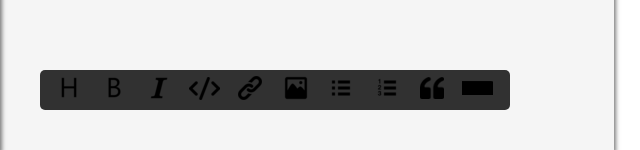
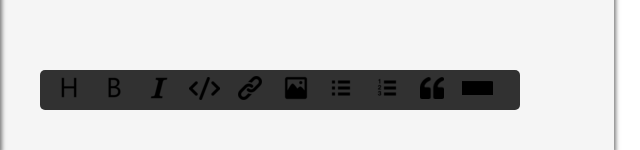
Before and after one commit to MinskyNg/react-editor, a website: page src/index.html in a window 1280 px wide. Shown: the part 650-800 px from the top of the page, 0-640 px from the left. Drawn offline with nearby package versions, Linux system fonts and the light colour scheme; files that its build step writes are made by us from their sources; files whose address does not match are found by name.

Commit message:
修复BUG

```diff
--- a/src/sass/_global.scss
+++ b/src/sass/_global.scss
@@ -7,6 +7,10 @@
 html, body {
     height:100%;
     overflow: hidden;
+}
+
+body {
+  font-family: 'Microsoft Yahei', Helvetica, Arial, sans-serif;
 }
 
 input, button, select, textarea {
--- a/src/sass/_main.scss
+++ b/src/sass/_main.scss
@@ -27,7 +27,7 @@
     position: absolute;
     bottom: 40px;
     left: 40px;
-    width: 470px;
+    width: 480px;
     height: 40px;
     padding: 3px;
     padding-left: 8px;
```
Also changed, not shown: dist/css/markeditor.css, dist/css/markeditor.min.css, 1 other file.
